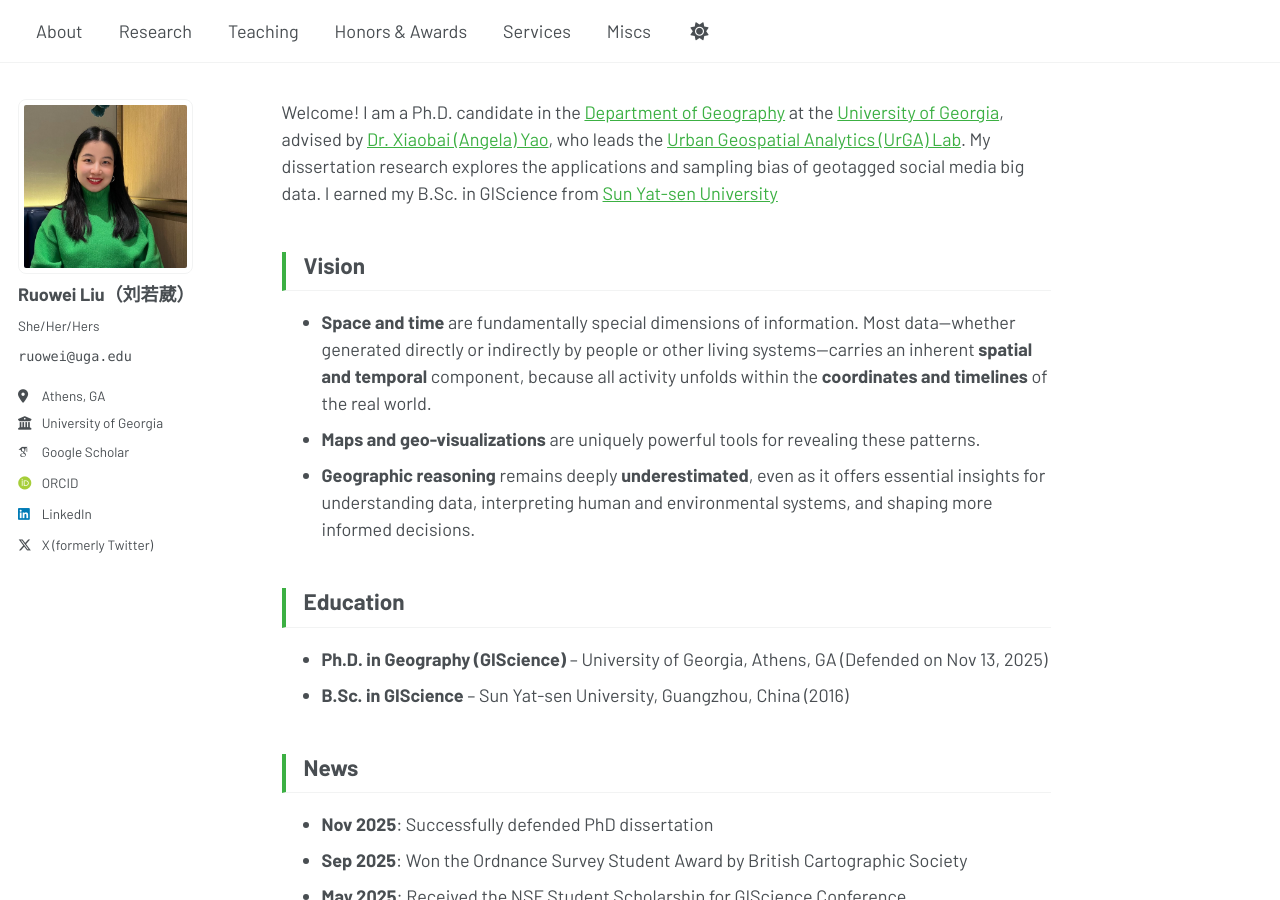
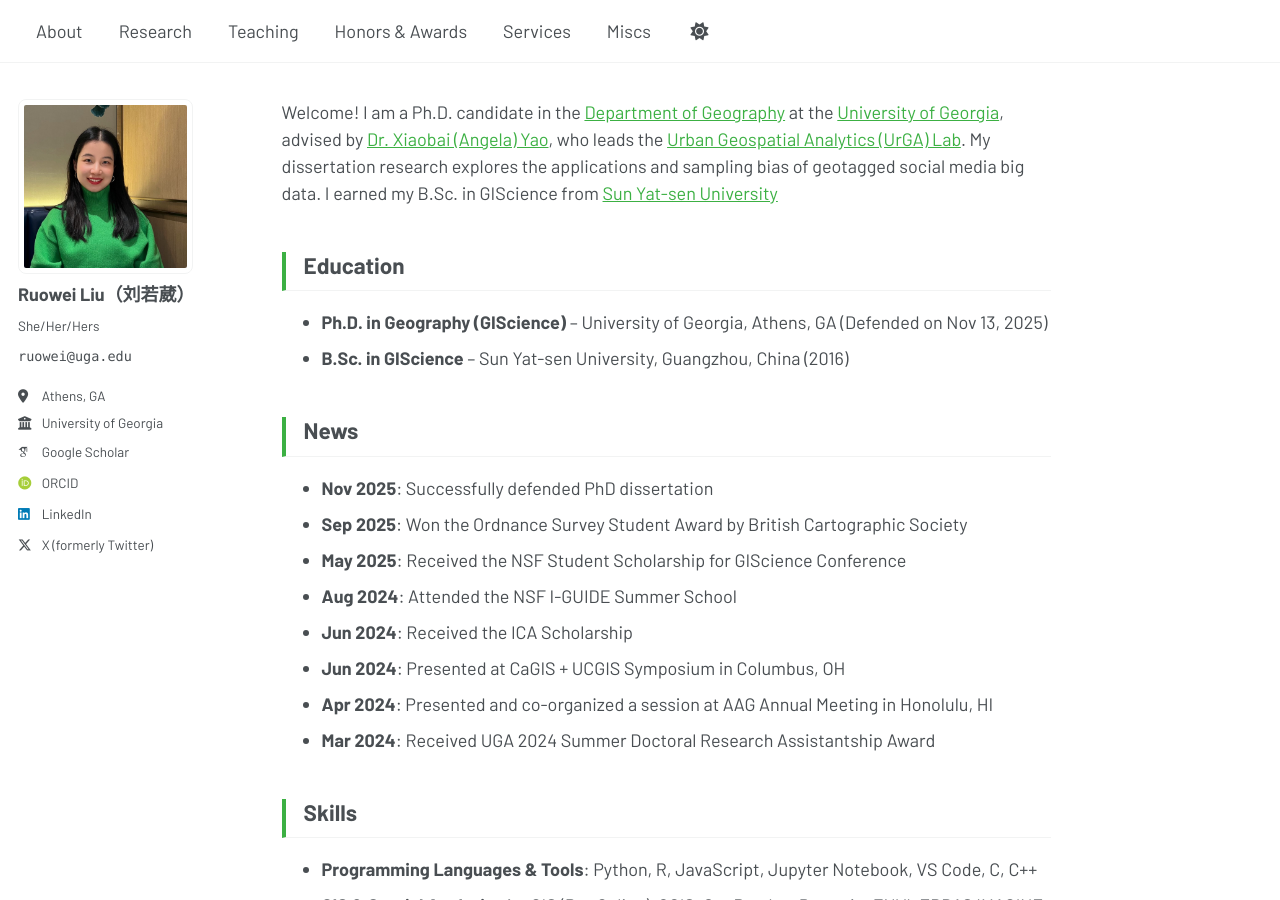
Before and after one commit to ruoweiliu/ruoweiliu.github.io, a Jekyll site: the page built from _pages/about.md, in a window 1280 px wide and 900 px high. Built offline with Jekyll 4.4.1, drawn with Linux system fonts in a browser that asks for light colours; some web fonts are replaced; a script that is not in the unit is left out.

Commit message:
Remove Vision section from About page
🤖 Generated with [Claude Code](https://claude.com/claude-code)

Co-Authored-By: Claude <noreply@anthropic.com>

```diff
--- a/_pages/about.md
+++ b/_pages/about.md
@@ -7,12 +7,6 @@ redirect_from:
 ---
 
 Welcome! I am a Ph.D. candidate in the [Department of Geography](https://geography.uga.edu/) at the [University of Georgia](https://www.uga.edu/), advised by [Dr. Xiaobai (Angela) Yao](https://geography.uga.edu/directory/people/angela-yao), who leads the [Urban Geospatial Analytics (UrGA) Lab](https://geog.franklin.uga.edu/research/lab/urban-geospatial-analytics-lab). My dissertation research explores the applications and sampling bias of geotagged social media big data. I earned my B.Sc. in GIScience from [Sun Yat-sen University](https://www.sysu.edu.cn/)
-
-
-## Vision
-* <span class="bold-text">Space and time</span> are fundamentally special dimensions of information. Most data—whether generated directly or indirectly by people or other living systems—carries an inherent <span class="bold-text">spatial and temporal</span> component, because all activity unfolds within the <span class="bold-text">coordinates and timelines</span> of the real world.
-* <span class="bold-text">Maps and geo-visualizations</span> are uniquely powerful tools for revealing these patterns.
-* <span class="bold-text">Geographic reasoning</span> remains deeply <span class="bold-text">underestimated</span>, even as it offers essential insights for understanding data, interpreting human and environmental systems, and shaping more informed decisions.
 
 
 ## Education
```
